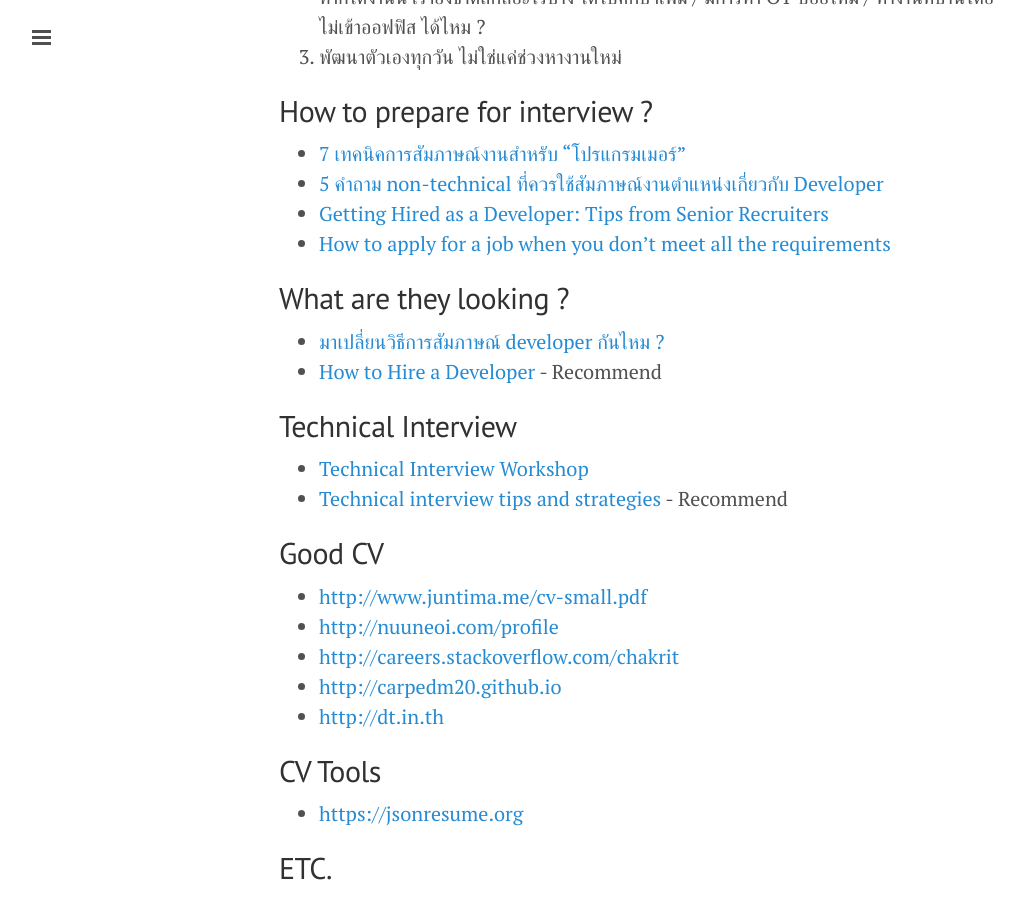
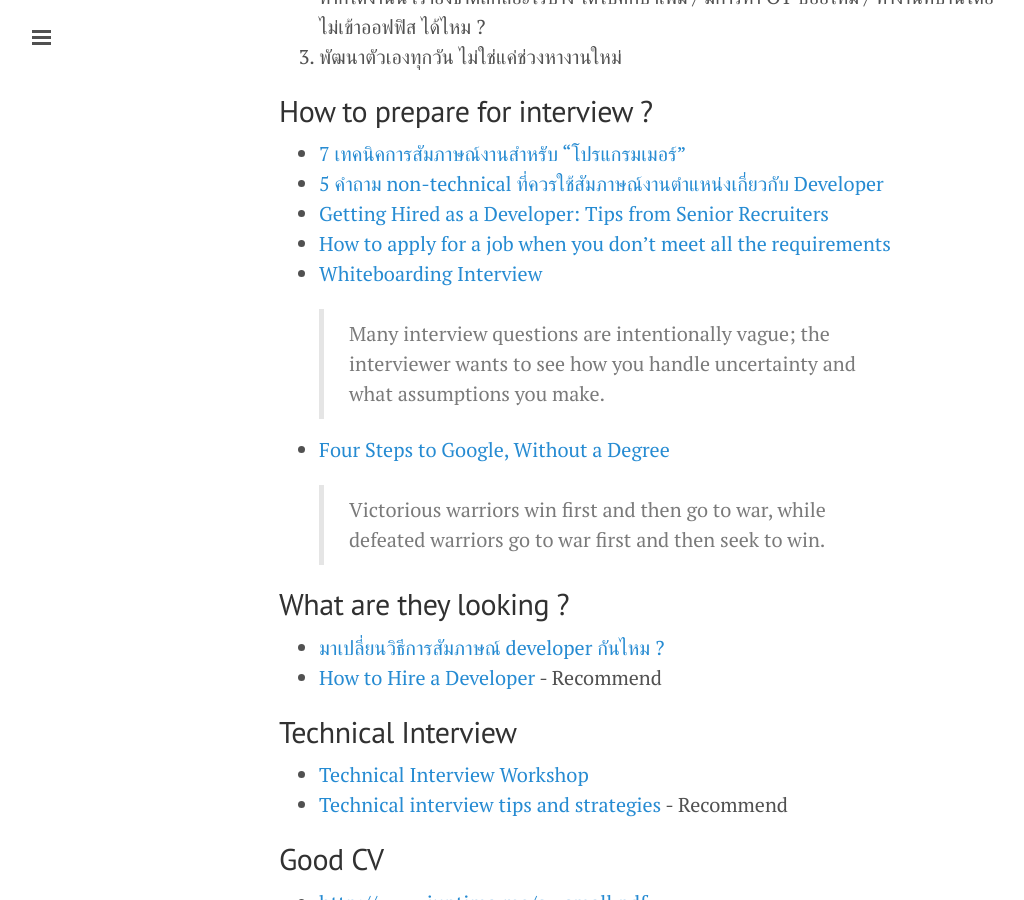
Before and after one commit to ibotdotout/ibotdotout.github.io, a Jekyll site: the page built from _posts/2015-10-21-get-job.md, in a window 1280 px wide and 900 px high, scrolled down 3000 px. Shown: the whole window, without its empty margins (1-1025 px from the left). Built offline with Jekyll 4.4.1, drawn with Linux system fonts in a browser that asks for light colours; nearby versions of some CDN libraries; Markdown is read by kramdown in place of the engine named in the settings.

Commit message:
Update about Interview

```diff
--- a/_posts/2015-10-21-get-job.md
+++ b/_posts/2015-10-21-get-job.md
@@ -83,6 +83,16 @@ excerpt: รวมบทความ เทคนิคต่างๆ เกี
 - [5 คำถาม non-technical ที่ควรใช้สัมภาษณ์งานตำแหน่งเกี่ยวกับ Developer](http://thumbsup.in.th/2014/08/five-non-tech-interview-questions-to-ask-a-developer/)
 - [Getting Hired as a Developer: Tips from Senior Recruiters](http://www.sitepoint.com/getting-hired-developer-tips-senior-recruiters/)
 - [How to apply for a job when you don't meet all the requirements](http://mashable.com/2014/12/10/job-seekers-lacking-qualifications/#GIryioKmk5qU)
+- [Whiteboarding Interview](https://medium.com/@dpup/whiteboarding-4df873dbba2e#.fg7g06i6a)
+
+    > Many interview questions are intentionally vague; the interviewer
+    > wants to see how you handle uncertainty and what assumptions you
+    > make.
+
+- [Four Steps to Google, Without a Degree](https://medium.com/this-happened-to-me/four-steps-to-google-without-a-degree-8f381aa6bd5e#.fzffykwvj)
+
+    > Victorious warriors win first and then go to war, while defeated
+    > warriors go to war first and then seek to win.
 
 ## What are they looking ?
 - [มาเปลี่ยนวิธีการสัมภาษณ์ developer กันไหม ?](http://www.somkiat.cc/improve-hiring-process/)
```
